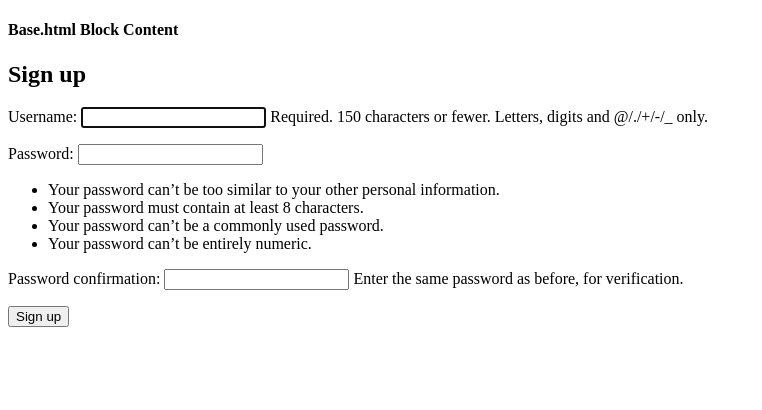
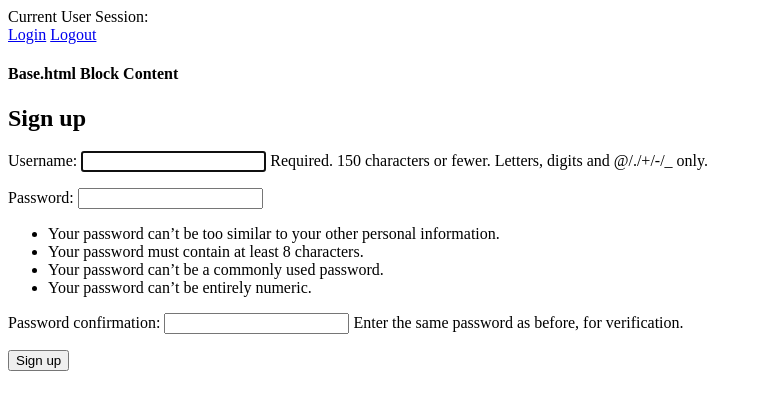
Before and after one commit to northwestjeff/which-is-blank, a Django app: page /signup/ in a window 1280 px wide. Shown: the top 410 px of the page, without its empty margins (0-762 px from the left). Run offline with Django 3.2, Linux system fonts and the light colour scheme; parts of the project's set-up code (start-up, migrations or seed data) failed here and were passed over.

Commit message:
created login using built-in django tools

```diff
--- a/whichisblank/templates/base.html
+++ b/whichisblank/templates/base.html
@@ -7,7 +7,10 @@
     <title>Title</title>
 </head>
 <body>
-{{ user.username }}
+Current User Session: {{ user.username }} <br>
+<a href="/login/">Login</a>
+<a href="/logout/">Logout</a>
+
 <H4>Base.html Block Content</H4>
 {% block content %}
 
--- a/whichisblank/views.py
+++ b/whichisblank/views.py
@@ -19,6 +19,11 @@ def signup(request):
     else:
         form = UserCreationForm()
     return render(request, 'whichisblank/signup.html', {'form': form})
+
+# def login(request):
+#     if request.method == "POST":
+#
+
 
 
 def home(request):
--- a/whichisblank/whichisblank/settings.py
+++ b/whichisblank/whichisblank/settings.py
@@ -69,6 +69,11 @@ TEMPLATES = [
     },
 ]
 
+# Default redirect from login is /accounts/profile/
+LOGIN_REDIRECT_URL = 'home'
+LOGOUT_REDIRECT_URL = 'home'
+
+
 WSGI_APPLICATION = 'whichisblank.wsgi.application'
 
 
--- a/whichisblank/whichisblank/urls.py
+++ b/whichisblank/whichisblank/urls.py
@@ -17,6 +17,8 @@ from django.conf.urls import url
 from django.contrib import admin
 from django.urls import path
 import views as which_views
+from django.contrib.auth import views as auth_views
+
 
 
 
@@ -24,5 +26,7 @@ import views as which_views
 urlpatterns = [
     path('admin/', admin.site.urls),
     url(r'^$', which_views.home, name='home'),
-    url(r'^signup/$', which_views.signup, name='signup')
+    url(r'^signup/$', which_views.signup, name='signup'),
+    url(r'^login/$', auth_views.login, {'template_name': 'whichisblank/login.html'}, name='login'),
+    url(r'^logout/$', auth_views.logout, name='logout'),
 ]
```
Also changed, not shown: whichisblank/whichisblank/templates/whichisblank/login.html (added, +12 -0 lines), whichisblank/db.sqlite3.
